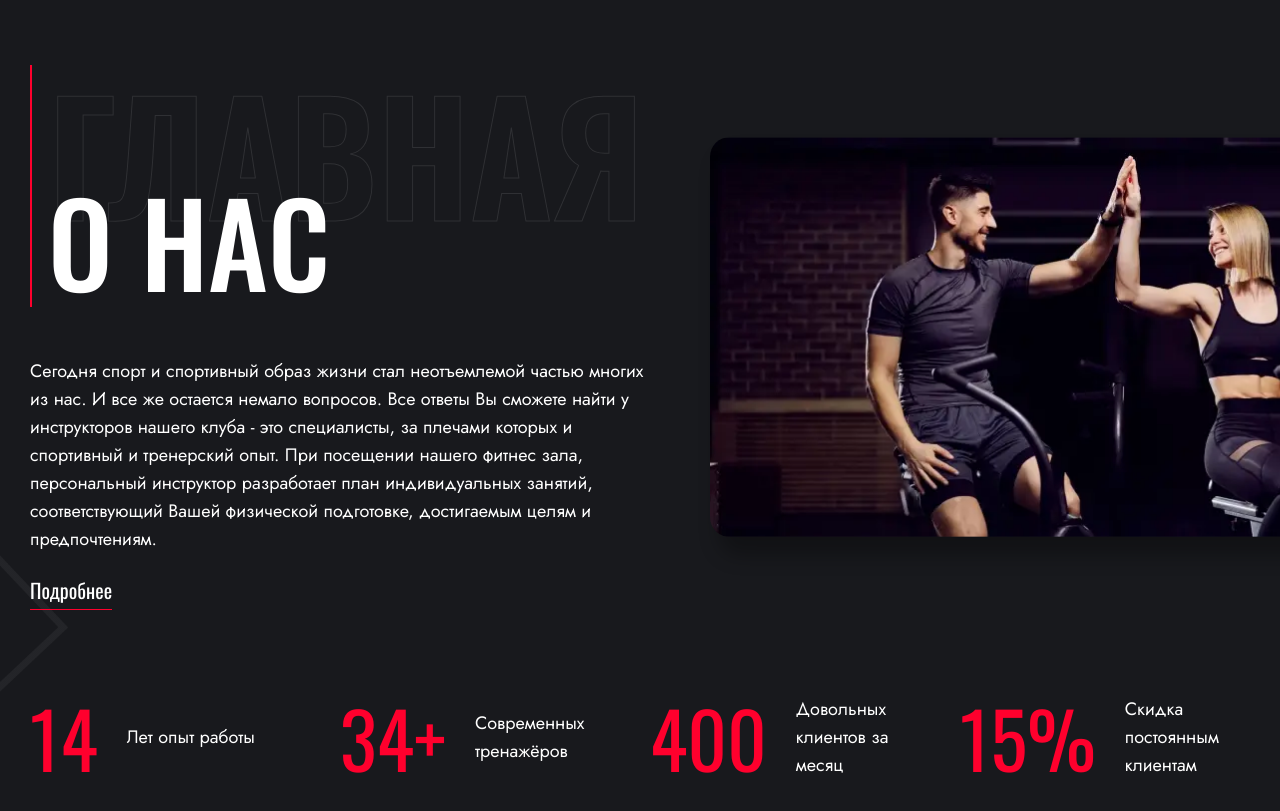
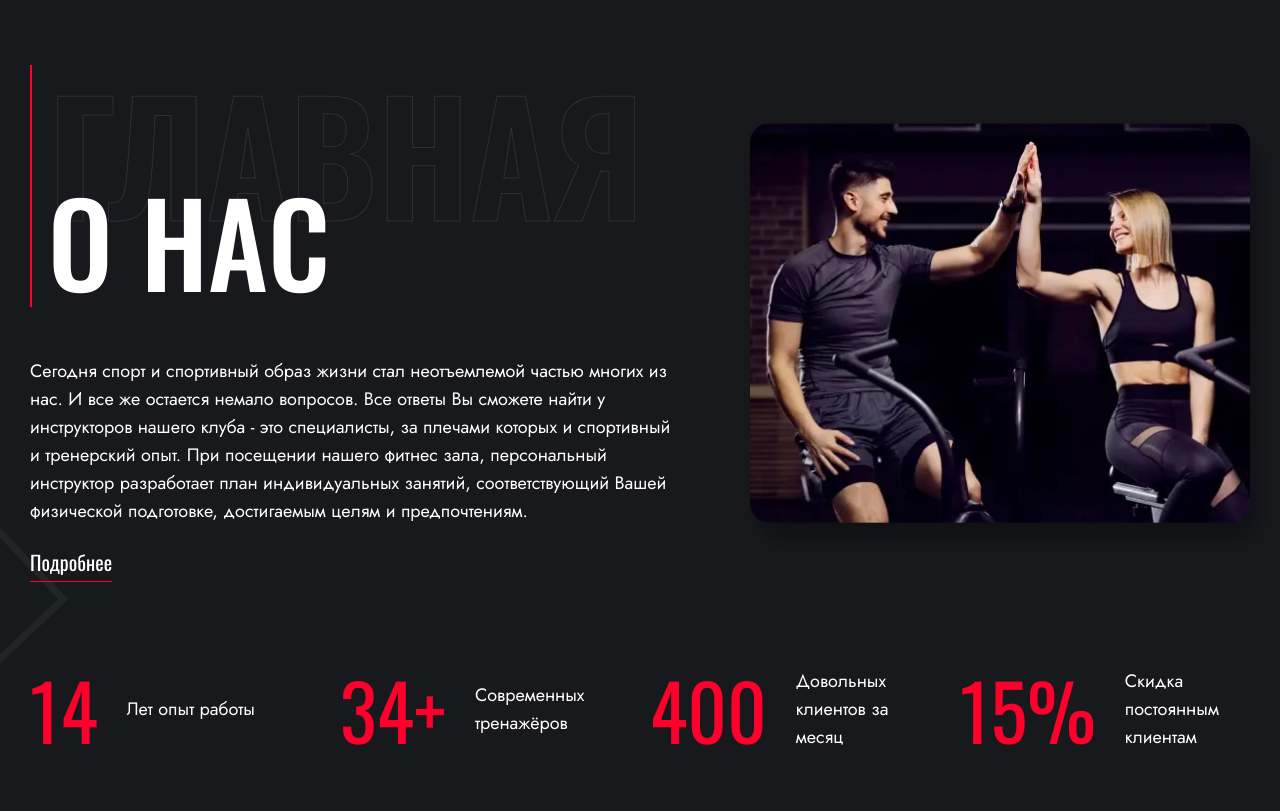
Before and after one commit to fayzullayevelmurod/Fitness, a website: page index.html in a window 1280 px wide. Shown: the part 2080-2891 px from the top of the page. Drawn offline with Linux system fonts and the light colour scheme.

Commit message:
img added object-cover class

```diff
--- a/index.html
+++ b/index.html
@@ -384,7 +384,8 @@
 							</div>
 						</div>
 						<div class="2md:block hidden">
-							<img class="about-us__img rounded-[20px] max-w-[780px] h-[400px] shadow-[9px_18px_20px_0px_#0000004D]"
+							<img
+								class="about-us__img object-cover rounded-[20px] max-w-[780px] h-[400px] shadow-[9px_18px_20px_0px_#0000004D]"
 								src="src/images/fitnes-img4.webp" alt="">
 						</div>
 					</div>
```
Also changed, not shown: src/css/output.css, 2 other files.
